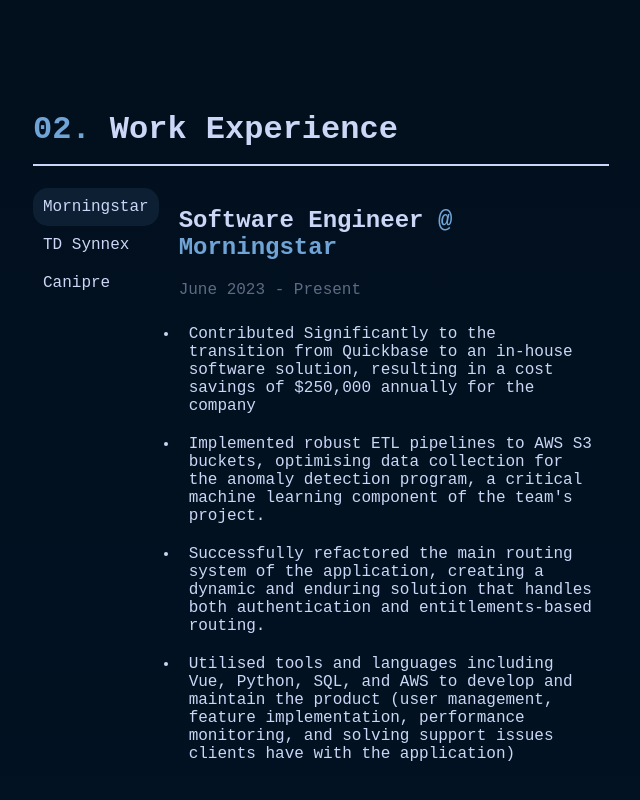
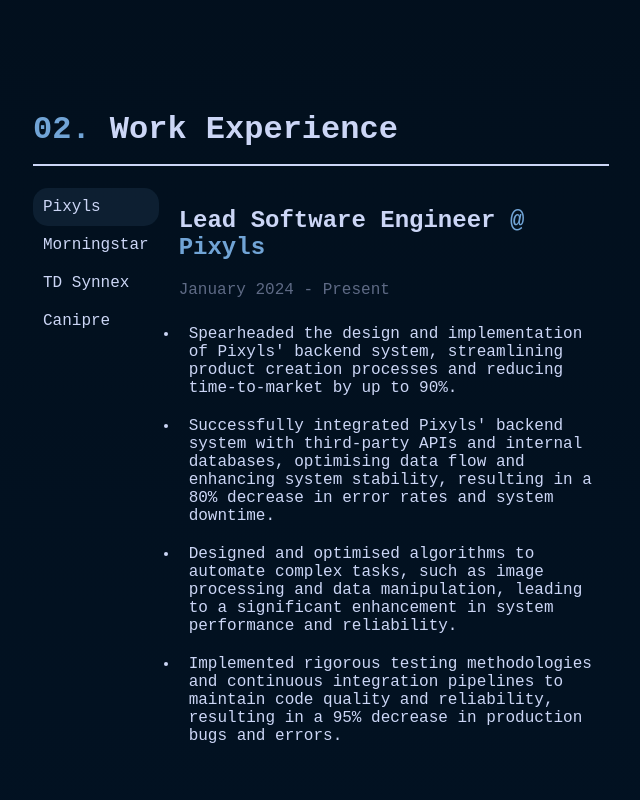
Before and after one commit to c0nsy/personal-site, a Vue app: page / in a window 1280 px wide. Before the commit this address led to /home. Shown: the part 1392-2192 px from the top of the page, without its empty margins (319-959 px from the left). Built offline with nearby package versions, Linux system fonts and the light colour scheme; a web font is replaced by a local one.

Commit message:
updating v2

```diff
--- a/public/index.html
+++ b/public/index.html
@@ -3,7 +3,7 @@
   <head>
     <meta charset="UTF-8" />
     <meta name="viewport" content="width=device-width, initial-scale=1.0" />
-    <title>Your App</title>
+    <title>Connor Logan | SWE</title>
     <link rel="icon" href="<%= BASE_URL %>favicon.ico" />
   </head>
   <body>
--- a/src/modules/work/components/WorkNav.vue
+++ b/src/modules/work/components/WorkNav.vue
@@ -12,6 +12,36 @@
     </ul>
     <div class="nav-bar__list">
       <div v-if="activeItemId === 1">
+        <h2>
+          Lead Software Engineer
+          <span class="nav-bar__list-header">@ Pixyls</span>
+        </h2>
+        <p class="nav-bar__list-date">January 2024 - Present</p>
+        <ul class="nav-bar__list-accomplishments">
+          <li>
+            Spearheaded the design and implementation of Pixyls' backend system,
+            streamlining product creation processes and reducing time-to-market
+            by up to 90%.
+          </li>
+          <li>
+            Successfully integrated Pixyls' backend system with third-party APIs
+            and internal databases, optimising data flow and enhancing system
+            stability, resulting in a 80% decrease in error rates and system
+            downtime.
+          </li>
+          <li>
+            Designed and optimised algorithms to automate complex tasks, such as
+            image processing and data manipulation, leading to a significant
+            enhancement in system performance and reliability.
+          </li>
+          <li>
+            Implemented rigorous testing methodologies and continuous
+            integration pipelines to maintain code quality and reliability,
+            resulting in a 95% decrease in production bugs and errors.
+          </li>
+        </ul>
+      </div>
+      <div v-if="activeItemId === 2">
         <h2>
           Software Engineer
           <span class="nav-bar__list-header">@ Morningstar</span>
@@ -41,7 +71,7 @@
           </li>
         </ul>
       </div>
-      <div v-if="activeItemId === 2">
+      <div v-if="activeItemId === 3">
         <h2>
           Product Manager <span class="nav-bar__list-header">@ TD Synnex</span>
         </h2>
@@ -61,7 +91,7 @@
           </li>
         </ul>
       </div>
-      <div v-if="activeItemId === 3">
+      <div v-if="activeItemId === 4">
         <h2>
           Media Analyst <span class="nav-bar__list-header">@ Canipre</span>
         </h2>
@@ -83,8 +113,6 @@
           </li>
         </ul>
       </div>
-
-      <p v-if="activeItemId === 3">Canipre: Fake description for Canipre</p>
     </div>
   </div>
 </template>
@@ -94,9 +122,10 @@
   data() {
     return {
       navItems: [
-        { id: 1, name: "Morningstar" },
-        { id: 2, name: "TD Synnex" },
-        { id: 3, name: "Canipre" },
+        { id: 1, name: "Pixyls" },
+        { id: 2, name: "Morningstar" },
+        { id: 3, name: "TD Synnex" },
+        { id: 4, name: "Canipre" },
       ],
       activeItemId: 1,
     };
--- a/src/router/index.js
+++ b/src/router/index.js
@@ -3,7 +3,7 @@
 
 // Define your routes
 const routes = [
-  { path: "/", redirect: "/home" },
+  { path: "/" },
   // Add more routes as needed
 ];
 
```
Also changed, not shown: 6 other files (tests, documents, lock files or other folders).
